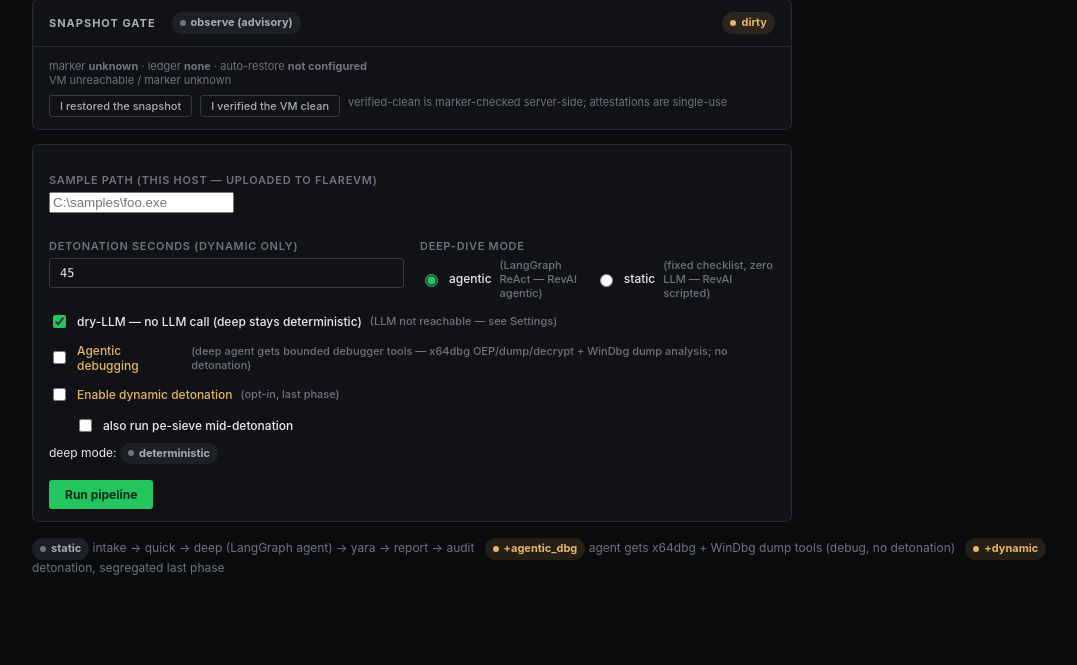
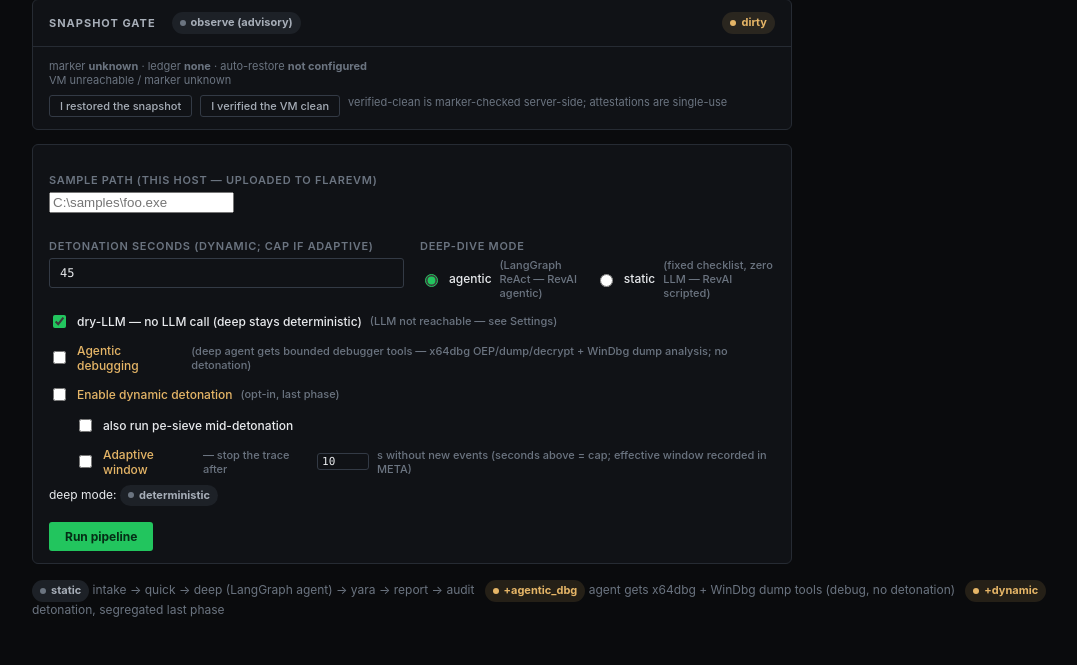
Before and after one commit to Ganron007/WinRE, a Flask app: page /run in a window 1280 px wide. Shown: the part 143-808 px from the top of the page, without its empty margins (82-1159 px from the left). Before the commit the page ends 718 px from the top, so only its background shows below. Run offline with Flask 3, Linux system fonts and the light colour scheme; data that the repository does not hold is empty; parts of the project's set-up code (start-up, migrations or seed data) failed here and were passed over; some libraries are stand-ins or nearby versions.

Commit message:
feat(ui): adaptive-window parity on the Run page
Run form: adaptive-window toggle + idle-stop seconds (visible only when dynamic is enabled, like the pe-sieve toggle); max-seconds relabeled as the cap. Server-side parsing: adaptive is forced off without dynamic; idle stopped clamped 3..120 (default 10); passed through run_remote_pipeline -> remote_dynamic -> orchestrator --adaptive/--idle-stop-seconds. Verified with a route-level test (render + POST parsing/clamping) and py_compile.

```diff
--- a/winre/ui/app.py
+++ b/winre/ui/app.py
@@ -532,7 +532,9 @@
 def _run_pipeline_in_thread(sample_path: str, max_seconds: int,
                             pesieve: bool, dry_llm: bool, dynamic: bool,
                             agentic_dbg: bool = False,
-                            mode: str = "agentic") -> None:
+                            mode: str = "agentic",
+                            adaptive: bool = False,
+                            idle_stop_seconds: int = 10) -> None:
     """Run the remote pipeline in a background thread; store the result."""
     import contextlib
     import datetime
@@ -591,7 +593,9 @@
                     Path(sample_path), max_seconds=max_seconds,
                     enable_pesieve=pesieve, enable_dynamic=dynamic,
                     dry_llm=dry_llm, enable_agentic_dbg=agentic_dbg,
-                    mode=mode)
+                    mode=mode,
+                    adaptive=adaptive,
+                    idle_stop_seconds=idle_stop_seconds)
                 _run_state["sha"] = res["sha"]
                 _run_state["last"] = {"ok": True, "sha": res["sha"],
                                       "started": started,
@@ -685,6 +689,12 @@
                 dry_llm = request.form.get("dry_llm") == "on"
                 dynamic = request.form.get("dynamic") == "on"
                 agentic_dbg = request.form.get("agentic_dbg") == "on"
+                adaptive = dynamic and request.form.get("adaptive") == "on"
+                try:
+                    idle_stop_seconds = max(3, min(120, int(
+                        request.form.get("idle_stop_seconds", 10))))
+                except ValueError:
+                    idle_stop_seconds = 10
                 mode = request.form.get("mode", "agentic")
                 if mode not in ("agentic", "static"):
                     mode = "agentic"
@@ -693,7 +703,9 @@
                 _run_state["last"] = None
                 _run_state["mode"] = mode
                 _run_pipeline_in_thread(sample, max_seconds, pesieve, dry_llm,
-                                        dynamic, agentic_dbg, mode)
+                                        dynamic, agentic_dbg, mode,
+                                        adaptive=adaptive,
+                                        idle_stop_seconds=idle_stop_seconds)
                 # form POST: redirect back so the browser lands on the live
                 # progress board instead of a raw JSON body
                 return redirect("/run", 303)
--- a/winre/ui/templates/run.html
+++ b/winre/ui/templates/run.html
@@ -123,7 +123,7 @@
 
         <div class="row" style="margin-top:10px">
           <div>
-            <label>Detonation seconds (dynamic only)</label>
+            <label>Detonation seconds (dynamic; cap if adaptive)</label>
             <input name="max_seconds" type="number" value="45" min="10" max="600">
           </div>
           <div>
@@ -152,6 +152,13 @@
             <span class="muted" style="font-size:var(--tx-xs)">(opt-in, last phase)</span></label>
           <label class="check" id="pesLbl" style="margin-left:26px" hidden>
             <input type="checkbox" name="pesieve"> also run pe-sieve mid-detonation</label>
+          <label class="check" id="adaptLbl" style="margin-left:26px" hidden>
+            <input type="checkbox" name="adaptive">
+            <span style="color:var(--warn)">Adaptive window</span>
+            <span class="muted" style="font-size:var(--tx-xs)">— stop the trace after</span>
+            <input name="idle_stop_seconds" type="number" value="10" min="3" max="120"
+                   style="width:52px; padding:1px 4px; font-size:var(--tx-xs)">
+            <span class="muted" style="font-size:var(--tx-xs)">s without new events (seconds above = cap; effective window recorded in META)</span></label>
         </div>
 
         <p style="font-size:var(--tx-sm); margin:8px 0 0">
@@ -184,6 +191,7 @@
     const chk = document.getElementById('dynChk');
     const warn = document.getElementById('dynWarn');
     const pes = document.getElementById('pesLbl');
+    const adapt = document.getElementById('adaptLbl');
     const dbg = document.getElementById('dbgChk');
     const dry = document.getElementById('dryChk');
     const mode = document.getElementById('deepMode');
@@ -212,6 +220,7 @@
     chk.addEventListener('change', () => {
       warn.hidden = !chk.checked;
       pes.hidden = !chk.checked;
+      adapt.hidden = !chk.checked;
     });
     dbg.addEventListener('change', refreshMode);
     dry.addEventListener('change', refreshMode);
```
Also changed, not shown: docs/OPERATE.md (+9 -7 lines).
